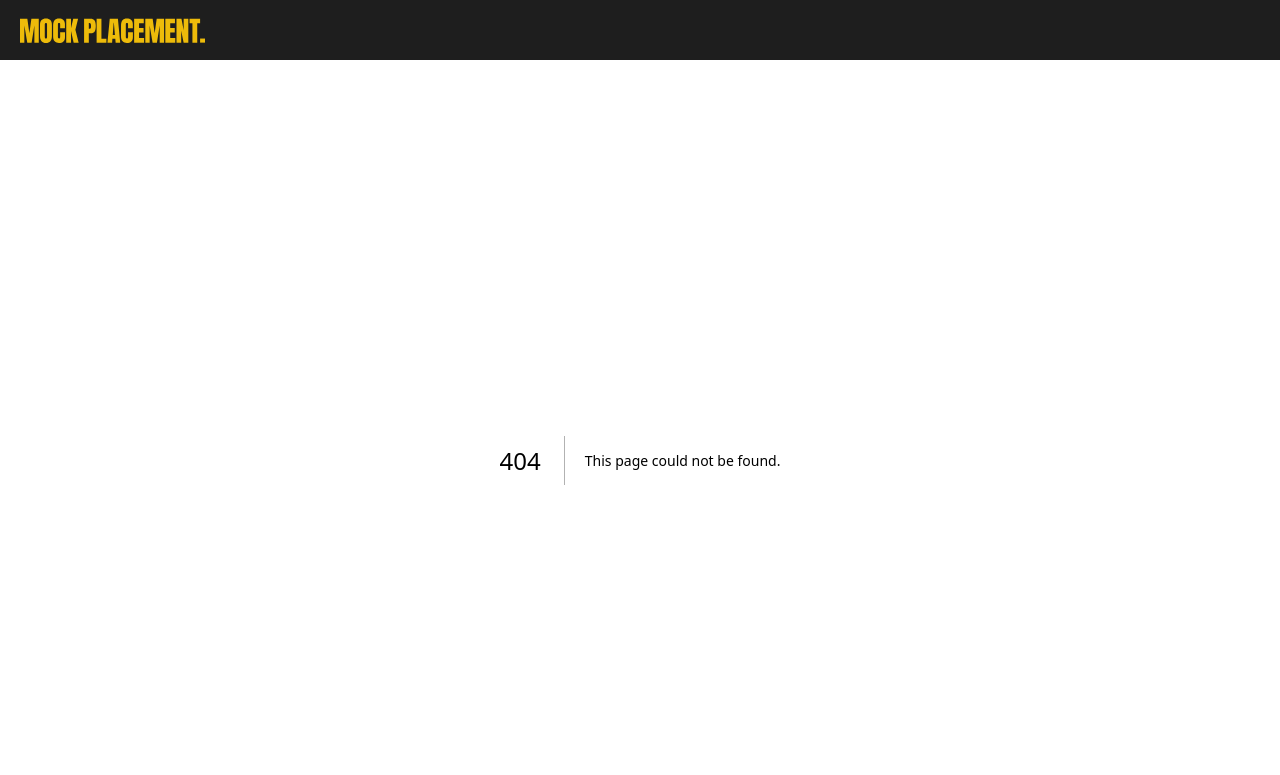
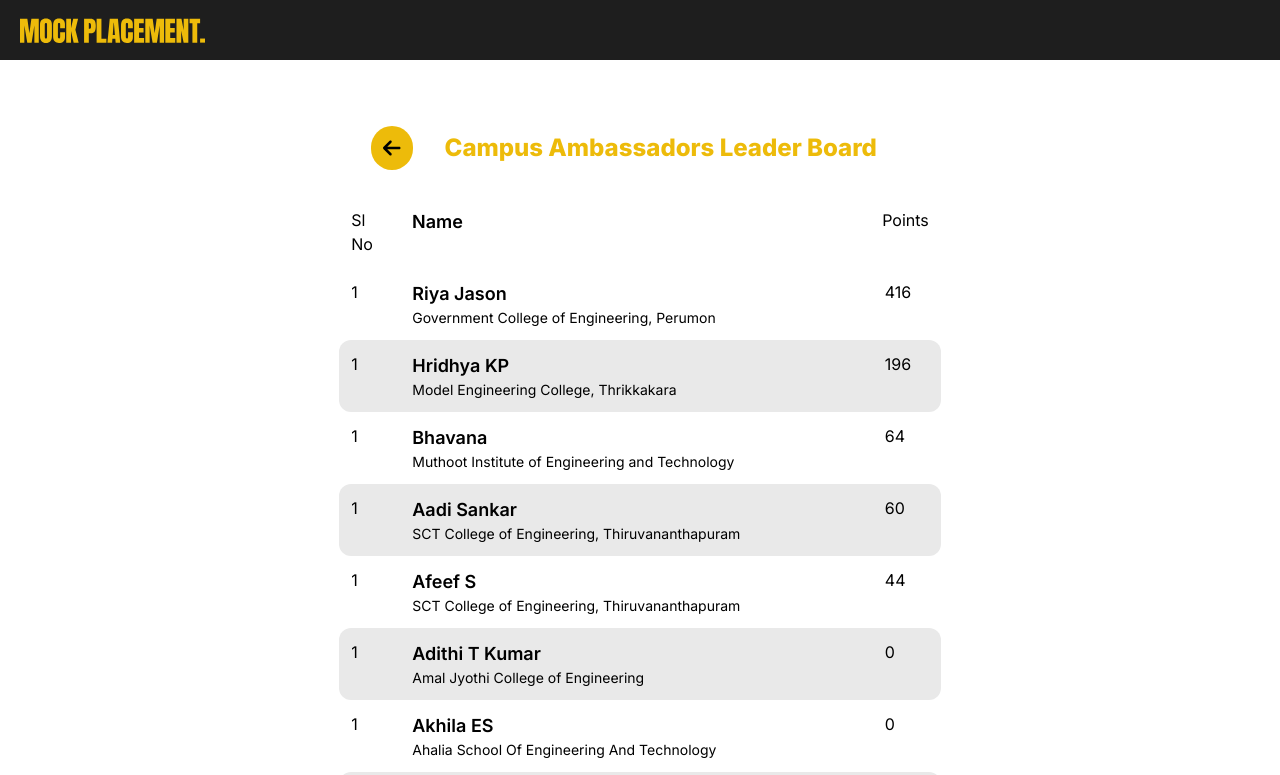
Before and after one commit to ajithrt007/mock-placement, a Next.js app: page /caleaderboard in a window 1280 px wide. Before the commit this address had no page. Shown: the top 775 px of the page. Built offline with nearby package versions, Linux system fonts and the light colour scheme.

Commit message:
Campus Ambassador Score Board Added

```diff
--- /dev/null
+++ b/public/CAScore.tsx
@@ -0,0 +1,147 @@
+export const campusambassadors = [
+    {
+        "name": 'Aadi Sankar',
+        "score": 60,
+        "college": 'SCT College of Engineering, Thiruvananthapuram'
+    },
+    {
+        "name": 'Adithi T Kumar',
+        "score": 0,
+        "college": 'Amal Jyothi College of Engineering'
+    },
+    {
+        "name": 'Afeef S',
+        "score": 44,
+        "college": 'SCT College of Engineering, Thiruvananthapuram'
+    },
+    {
+        "name": 'Akhila ES',
+        "score": 0,
+        "college": 'Ahalia School Of Engineering And Technology'
+    },
+    {
+        "name": 'Amigashabnam F',
+        "score": 0,
+        "college": 'Ahalia School Of Engineering And Technology'
+    },
+    {
+        "name": 'Anjal Muhammed V',
+        "score": 0,
+        "college": 'Government College of Engineering, Kannur'
+    },
+    {
+        "name": 'Ardra SE',
+        "score": 0,
+        "college": 'LBS Institute of Technology for Women'
+    },
+    {
+        "name": 'Bhavana',
+        "score": 64,
+        "college": 'Muthoot Institute of Engineering and Technology '
+    },
+    {
+        "name": 'Chaithanya MC',
+        "score": 0,
+        "college": 'Government College of Engineering, Thrissur'
+    },
+    {
+        "name": 'Evin Babu',
+        "score": 0,
+        "college": 'Christ College of Engineering '
+    },
+    {
+        "name": 'Farha Ansa',
+        "score": 0,
+        "college": 'GEC BARTON HILL TVM'
+    },
+    {
+        "name": 'Gauri Sankari S',
+        "score": 0,
+        "college": 'Mar Baselios College of Engineering and Technology'
+    },
+    {
+        "name": 'Hridhya KP',
+        "score": 196,
+        "college": 'Model Engineering College, Thrikkakara'
+    },
+    {
+        "name": 'Jacob Stefen',
+        "score": 0,
+        "college": 'SCT College of Engineering, Thiruvananthapuram'
+    },
+    {
+        "name": 'Jisha Rani',
+        "score": 0,
+        "college": 'LBS Institute of Technology for Women'
+    },
+    {
+        "name": 'Mable T Paul',
+        "score": 0,
+        "college": 'Mar Baselios College of Engineering and Technology'
+    },
+    {
+        "name": 'Maheshwari SM',
+        "score": 0,
+        "college": 'Government College of Engineering, Idukki'
+    },
+    {
+        "name": 'Muhammed Fizal',
+        "score": 0,
+        "college": 'Government College of Engineering, Pathanapuram'
+    },
+    {
+        "name": 'Nandhana S',
+        "score": 0,
+        "college": 'Cochin University of Science and Technology'
+    },
+    {
+        "name": 'Nasrin KA',
+        "score": 0,
+        "college": 'KMEA Engineering College '
+    },
+    {
+        "name": 'P Suraj',
+        "score": 0,
+        "college": 'Nehru College of Engineering and Research Center'
+    },
+    {
+        "name": 'Raina',
+        "score": 0,
+        "college": "St. Joseph's College of Engineering and Technology, Palai"
+    },
+    {
+        "name": 'Rishyka',
+        "score": 0,
+        "college": 'SCT College of Engineering, Thiruvananthapuram'
+    },
+    {
+        "name": 'Riya Jason',
+        "score": 416,
+        "college": 'Government College of Engineering, Perumon'
+    },
+    {
+        "name": 'Rosh Cherian',
+        "score": 0,
+        "college": 'SCT College of Engineering, Thiruvananthapuram'
+    },
+    {
+        "name": 'Sneha Binu',
+        "score": 0,
+        "college": 'Government College of Engineering, Perumon'
+    },
+    {
+        "name": 'Sreerag R',
+        "score": 0,
+        "college": 'Government College of Engineering, Thrissur'
+    },
+    {
+        "name": 'Sridhul Satheesh',
+        "score": 0,
+        "college": 'Nehru College of Engineering and Research Centre '
+    },
+    {
+        "name": 'Srithy S',
+        "score": 0,
+        "college": 'Government College of Engineering, Perumon'
+    }
+]
--- /dev/null
+++ b/src/app/caleaderboard/page.tsx
@@ -0,0 +1,64 @@
+"use client";
+import { FontAwesomeIcon } from "@fortawesome/react-fontawesome";
+import { faArrowLeft } from "@fortawesome/free-solid-svg-icons";
+import LeaderRow from "@/components/LeaderRow";
+import Link from "next/link";
+import { campusambassadors } from "../../../public/CAScore";
+
+export default function CALeaderboard() {
+  type campusambassador = {
+    name: string;
+    score: number;
+    college: string;
+  };
+
+  campusambassadors.sort(
+    (a: campusambassador, b: campusambassador) => b.score - a.score
+  );
+
+  return (
+    <section className="w-full flex flex-col items-center py-10">
+      <div className="flex items-center px-5">
+        <Link
+          href="/"
+          className="rounded-full bg-[#EDBB0A] p-3 flex items-center justify-center"
+        >
+          <FontAwesomeIcon icon={faArrowLeft} className="h-[20px]" />
+        </Link>
+        <p className="text-[#EDBB0A] font-extrabold text-2xl p-8">
+          Campus Ambassadors Leader Board
+        </p>
+      </div>
+      <div className="flex flex-col items-center lg:w-[47%] md:w-[60%] w-full">
+        <div className="flex items-start rounded-xl p-3 w-full">
+          <p className="w-[30px] mr-[6%]">Sl No</p>
+          <div
+            className="flex flex-col mr-[6%]"
+            style={{ width: "calc(100% - 80px)" }}
+          >
+            <p className="text-lg font-semibold">Name</p>
+          </div>
+          <p className="w-[50px]">Points</p>
+        </div>
+        {campusambassadors?.map((items: campusambassador) => {
+          return (
+            <LeaderRow
+              slno={1}
+              name={items.name}
+              college={items.college}
+              points={items.score}
+              key={items.name}
+            />
+          );
+        })}
+
+        {/* <LeaderRow
+            slno={1}
+            name="Ajith R T"
+            college="SCT College of Engineering and Technology"
+            points={987}
+          /> */}
+      </div>
+    </section>
+  );
+}
--- a/src/app/page.tsx
+++ b/src/app/page.tsx
@@ -5,14 +5,6 @@ import { useRouter } from "next/navigation";
 import FeatureSquare from "@/components/FeatureSquare";
 import EventSection from "@/components/EventSection";
 import FAQ from "@/components/FAQ";
-import AOS from "aos";
-import "aos/dist/aos.css";
-import { FontAwesomeIcon } from "@fortawesome/react-fontawesome";
-import {
-  faXmark,
-  faCheck,
-  faArrowLeft,
-} from "@fortawesome/free-solid-svg-icons";
 
 export default function Home() {
   const firstSection = {
@@ -133,7 +125,7 @@ export default function Home() {
         />
         <EventSection
           image="/ai.svg"
-          heading="AI the Future, Careers, Opportunites"
+          heading="AI the Future, Careers, Opportunities"
           content="Join our informative talk session on AI's expansive role in reshaping careers and job prospects. Our expert speakers will guide you on integrating AI into your skillset and navigating the AI job market for a world of opportunities."
         />
         {/* <EventSection image="/skillSection.svg" heading="And That’s how I realised my skill" content="A panel discussion on the topic  &quot;Will AI Replace Human Beings?&quot; as part of our mock placement event. This engaging session will feature a diverse panel of experts who will share their insights on the impact of AI and automation on various industries. The event will be broadcasted live on YouTube and other social media platforms to encourage a broader audience to join the conversation." /> */}
--- a/src/components/LeaderRow.tsx
+++ b/src/components/LeaderRow.tsx
@@ -1,6 +1,6 @@
-export default function LeaderRow(props:{slno:number,name:string,college:string,points:number}){
+export default function LeaderRow(props:{slno:number,name:string,college:string,points:number,key:string}){
     return(
-        <div className="flex items-start justify-between even:bg-white odd:bg-[#E9E9E9] sm:rounded-xl rounded-none p-3 w-full">
+        <div key={props.key} className="flex items-start justify-between even:bg-white odd:bg-[#E9E9E9] sm:rounded-xl rounded-none p-3 w-full">
             <p className="w-[30px] mr-[6%]">{props.slno}</p>
             <div className="flex flex-col mr-[6%]" style={{width:'calc(100% - 80px)'}}>
                 <p className="text-lg font-semibold">{props.name}</p>
```
